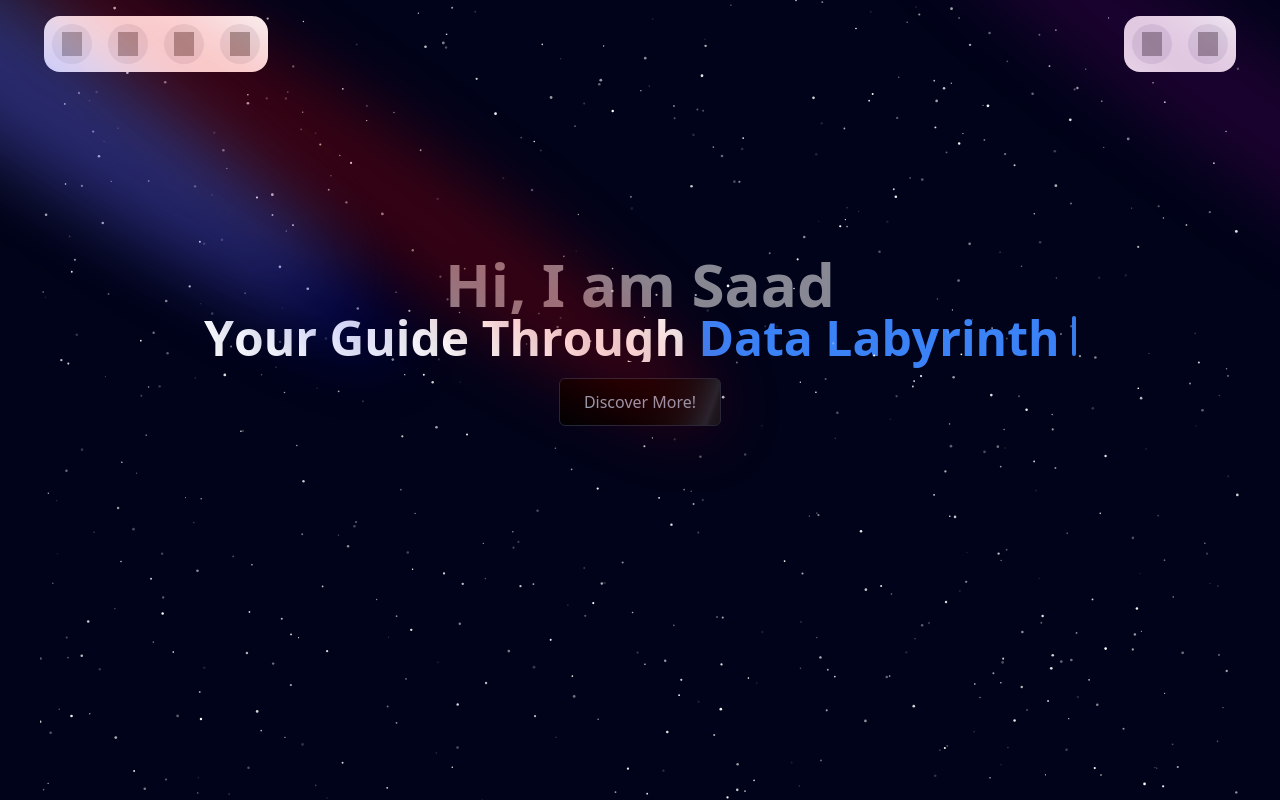
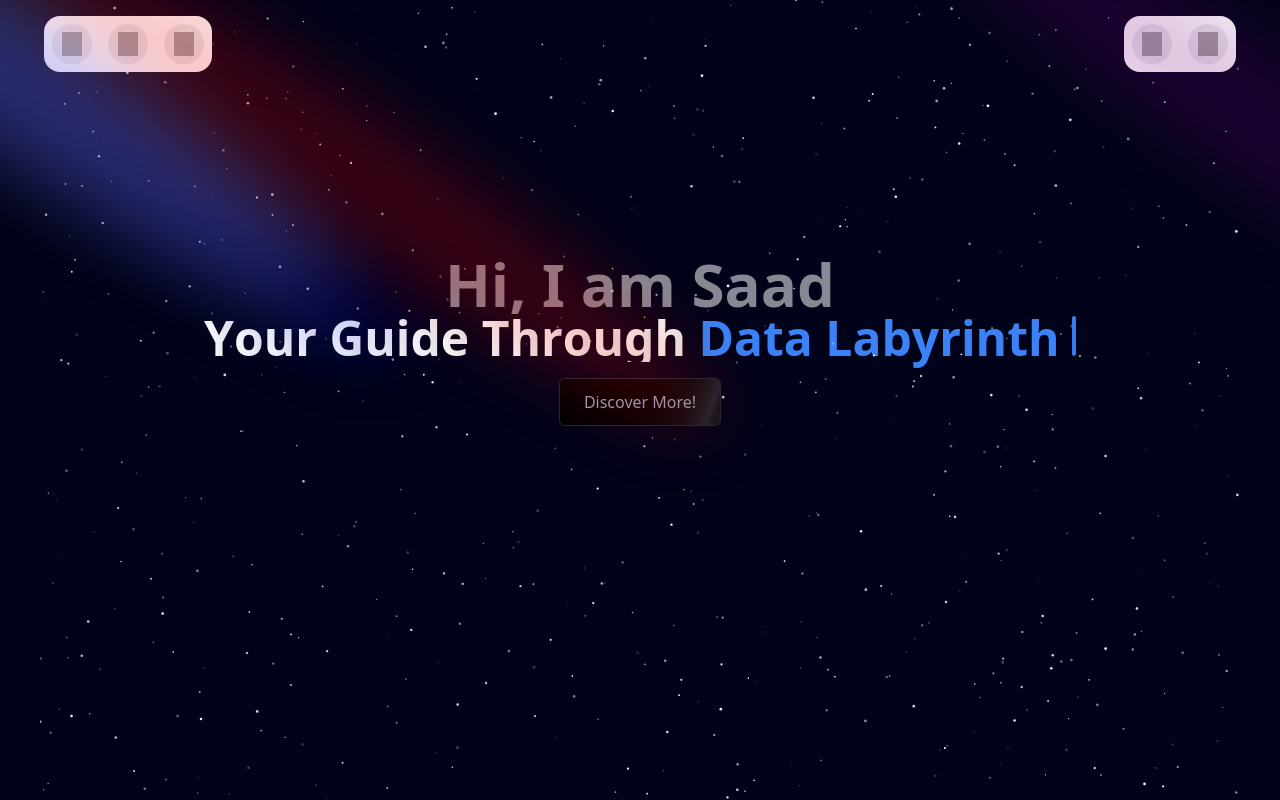
Before and after one commit to saadsalmanakram/mysite, a Next.js app: page / in a window 1280 px wide. Built offline with nearby package versions, Linux system fonts and the light colour scheme; grey boxes are pictures that could not be loaded.

Commit message:
Update Hero.tsx

```diff
--- a/components/Hero.tsx
+++ b/components/Hero.tsx
@@ -109,20 +109,6 @@ const Hero = () => {
       href: "/publications",
       target: "_blank"
     },
-    {
-      title: "Get to know me",
-      icon: (
-        <Image
-          src="https://www.svgrepo.com/show/525762/chat-round-like.svg"
-          alt="About me"
-          width={24}
-          height={24}
-          className="w-6 h-6"
-        />
-      ),
-      href: "https://www.linkedin.com/in/saadsalmanakram/",
-      target: "_blank"
-    },
   ];
 
   useEffect(() => {
```
